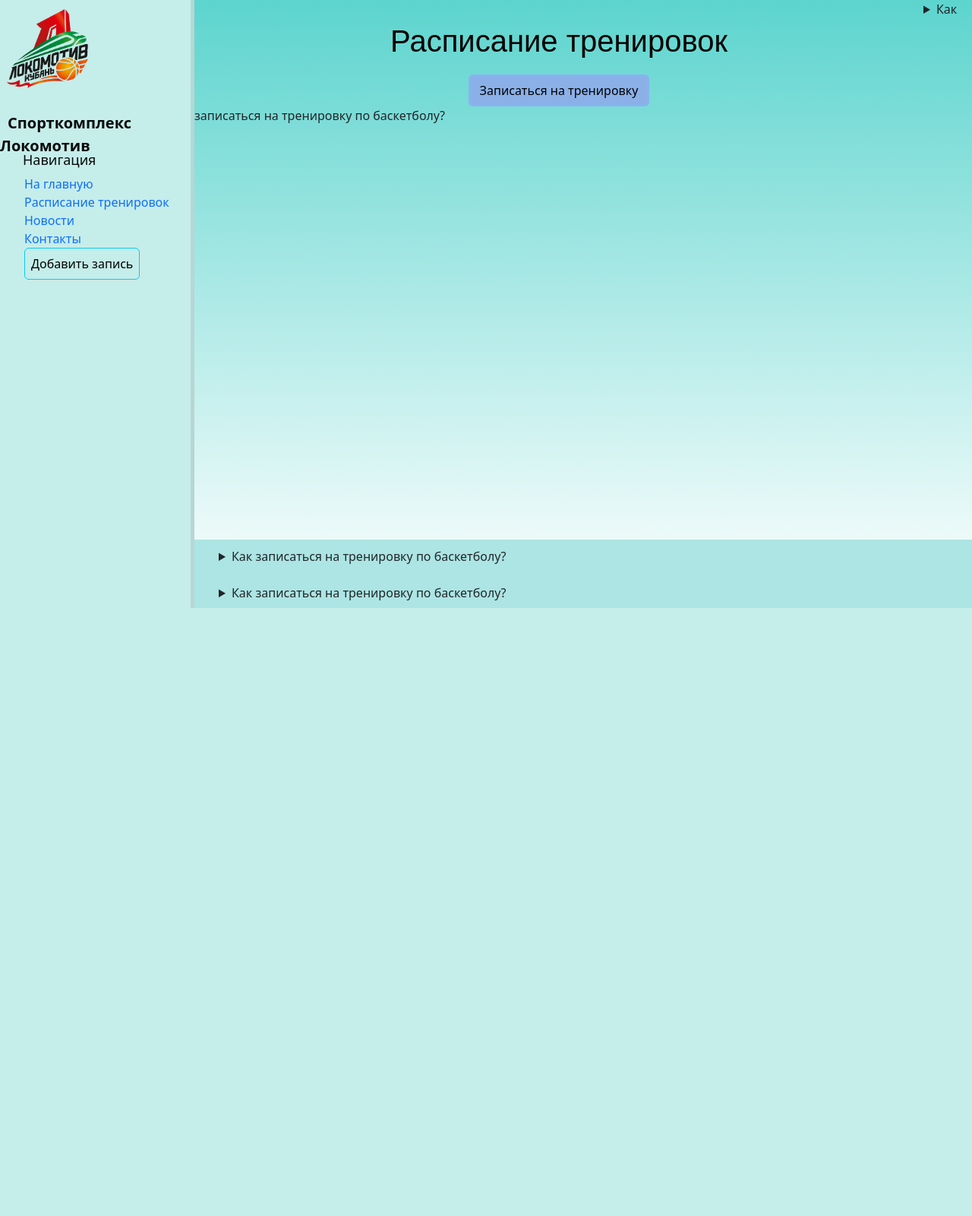
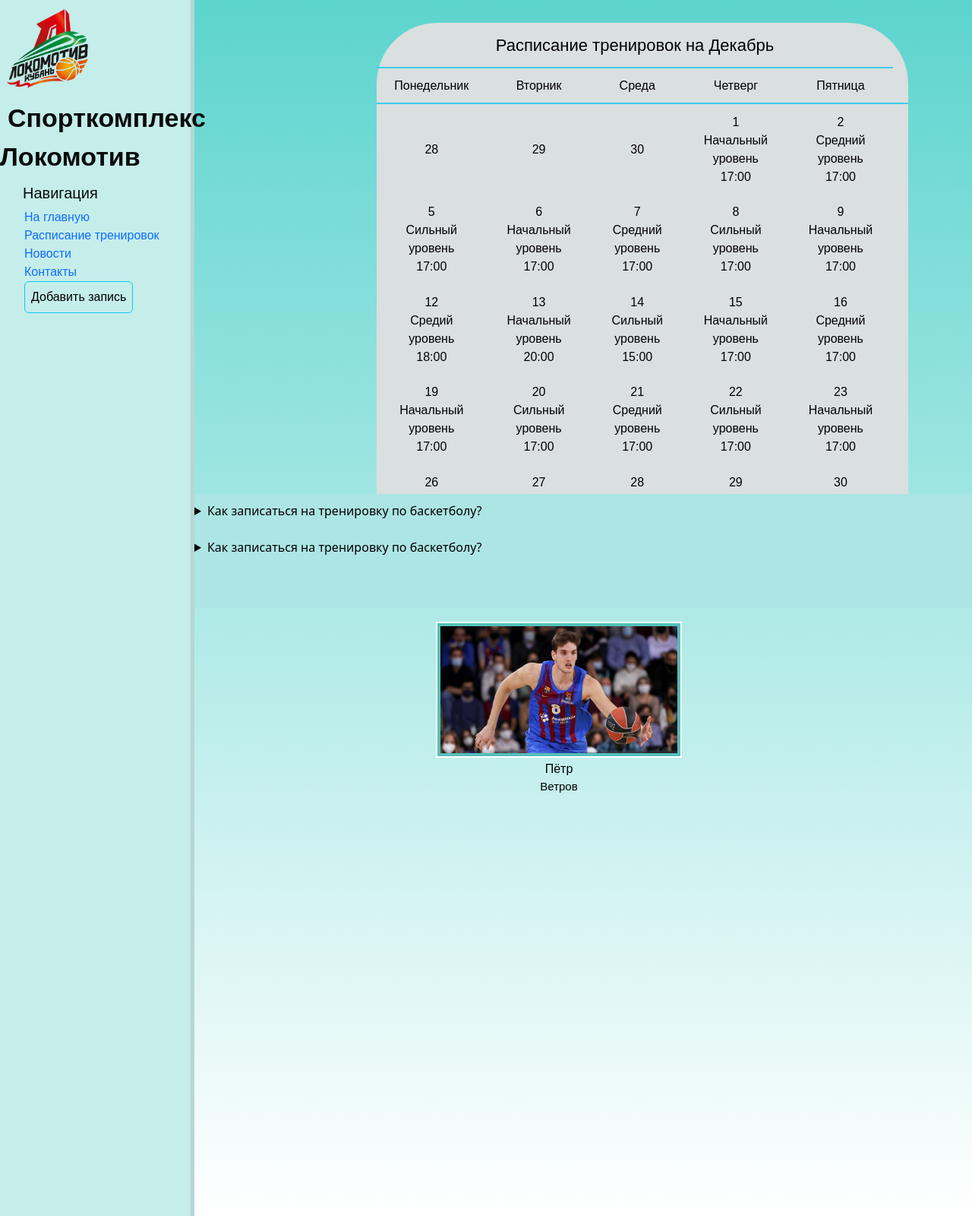
Before and after one commit to latfulina/basketball, a Django app: page /about in a window 1280 px wide. Shown: the whole page at 76% size. Before the commit the page ends 800 px from the top, so only its background shows below. Run offline with Django 4.2, Linux system fonts and the light colour scheme.

Commit message:
Создать расписание на Декабрь

```diff
--- a/basketball/main/static/main/css/basketball.css
+++ b/basketball/main/static/main/css/basketball.css
@@ -6,9 +6,11 @@
     float:left;
     background:#c5edea;
     width:20%;
-    height:100vh;
+    height:200vh;
     color:#080a0a;
     border-right: 5px solid #b6d6d4;
+    font-family: 'Oswald', sans-serif;
+
 
 }
 aside img {
@@ -16,18 +18,16 @@
     float:left;
   }
 aside .bool{
+    font-size:34px;
+    margin-left:10px;
+    font-family: 'Oswald', sans-serif;
+
+}
+aside .navigation{
     font-size:20px;
-    margin-left:10px;
-    front-weight:bold;
-    position: relative;
-    top:17px
-    }
-aside .navigation{
-    font-size:18px;
     margin-top:10px;
-    front-weight:bold;
     margin-left:30px;
-
+    font-family: 'Oswald', sans-serif;
 
 }
 aside ul a {
@@ -39,6 +39,7 @@
     transform:scale(1.10);
     transition: transform .5s ease;
     front-size:30px;
+    font-family: 'Oswald', sans-serif;
 }
 main .features {
     float:left;
@@ -48,11 +49,6 @@
     text-align:center;
 
 }
-
-chief{
-    text-align:left;
-}
-
 main .features button{
     background:#8bb0e8;
     border:solid #89b2f0;
@@ -89,6 +85,7 @@
    text-aling:center;
    top: 50%;
 }
+
 form {
     width:500px;
     margin-top:50px;
@@ -140,7 +137,7 @@
 figure figcaption span {
 	display: block;
 	font-size: 15px;
-	color: #29c5e6;
+	color: black;
 }
 section figure + figure {
 	margin-left: 28px;
@@ -167,14 +164,40 @@
     position:fixed;
     left:20%;
     bottom:0px;
-    height:90px;
+    height:150px;
     width:80%;
     background:#ace5e3;
-   }
+ }
 
 #footer {
     max-width: 960px;
-	margin:auto;
+	margin-left:0;
 	padding: 10px 0;
 	height: 60px;
-	}
+	color:black;
+}
+table {
+    font-family: 'Oswald', Sans-Serif;
+    text-align: center;
+    border-collapse: collapse;
+    background: #dadfe0;
+    border-radius: 80px;
+    width:700px;
+    height:700px;
+    margin-left:25%;
+
+}
+th {
+    font-size: 22px;
+    font-weight: 300;
+    padding: 12px 10px;
+    border-bottom: 2px solid #3bcded;
+    color: #bcded;
+}
+tbody tr:nth-child(2) {
+border-bottom: 2px solid #3bcded;
+}
+td {
+    padding: 10px;
+    color: black;
+}
--- a/basketball/main/templates/main/about.html
+++ b/basketball/main/templates/main/about.html
@@ -3,17 +3,65 @@
 
 {% block content %}
 <div class="features">
-    <h1> Расписание тренировок</h1>
-    <p></p>
+
+    <table>
+<tr><th colspan="5">Расписание тренировок на Декабрь</th></tr>
+ <tr>
+  <td>Понедельник</td>
+  <td>Вторник</td>
+  <td>Среда</td>
+  <td>Четверг</td>
+  <td>Пятница</td>
+ </tr>
+<tr>
+
+  <td>28</td>
+  <td>29</td>
+  <td>30</td>
+  <td>1<br> Начальный уровень<br>17:00</td>
+  <td>2<br> Средний уровень<br>17:00</td>
+</tr>
+<tr>
+  <td>5<br> Сильный уровень<br>17:00</td>
+  <td>6<br> Начальный уровень<br>17:00</td>
+  <td>7<br> Средний уровень<br>17:00</td>
+  <td>8<br> Сильный уровень<br>17:00</td>
+  <td>9<br> Начальный уровень<br>17:00</td>
+</tr>
+<tr>
+  <td>12<br> Средий<br>уровень<br>18:00</td>
+  <td>13<br> Начальный уровень<br>20:00</td>
+  <td>14<br> Сильный уровень<br>15:00</td>
+  <td>15<br> Начальный уровень<br>17:00</td>
+  <td>16<br> Средний уровень<br>17:00</td>
+</tr>
+  <tr>
+  <td>19<br> Начальный уровень<br>17:00</td>
+  <td>20<br> Сильный уровень<br>17:00</td>
+  <td>21<br> Средний уровень<br>17:00</td>
+  <td>22<br> Сильный уровень<br>17:00</td>
+  <td>23<br> Начальный уровень<br>17:00</td>
+</tr>
+  <tr>
+  <td>26<br> Сильный уровень<br>17:00</td>
+  <td>27<br> Средний уровень<br>17:00</td>
+  <td>28<br> Сильный уровень<br>17:00</td>
+  <td>29<br> Начальный уровень<br>17:00</td>
+  <td>30<br> Сильный уровень<br>17:00</td>
+  <td colspan="3"></td>
+</tr>
+ </table>
+    <br>
     <a rel="stylesheet" href="{%url 'training'%}">
         <button class="btn btn-danger" id="btn-schedule" >Записаться на тренировку</button>
     </a>
+    <br>
+    <br>
+    	<figure>
+			<img src='static/main/img/7.jpg' width="320" height="175" alt="">
+			<figcaption>Пётр<span>Ветров</span></figcaption>
+		</figure>
+     <br>
+</div>
 
-</div>
-<details>
-    <summary> Как записаться на тренировку по баскетболу?</summary>
-    <p> Переходи на </p>
-</details>
-
-</figure>
 {%endblock%}
```
